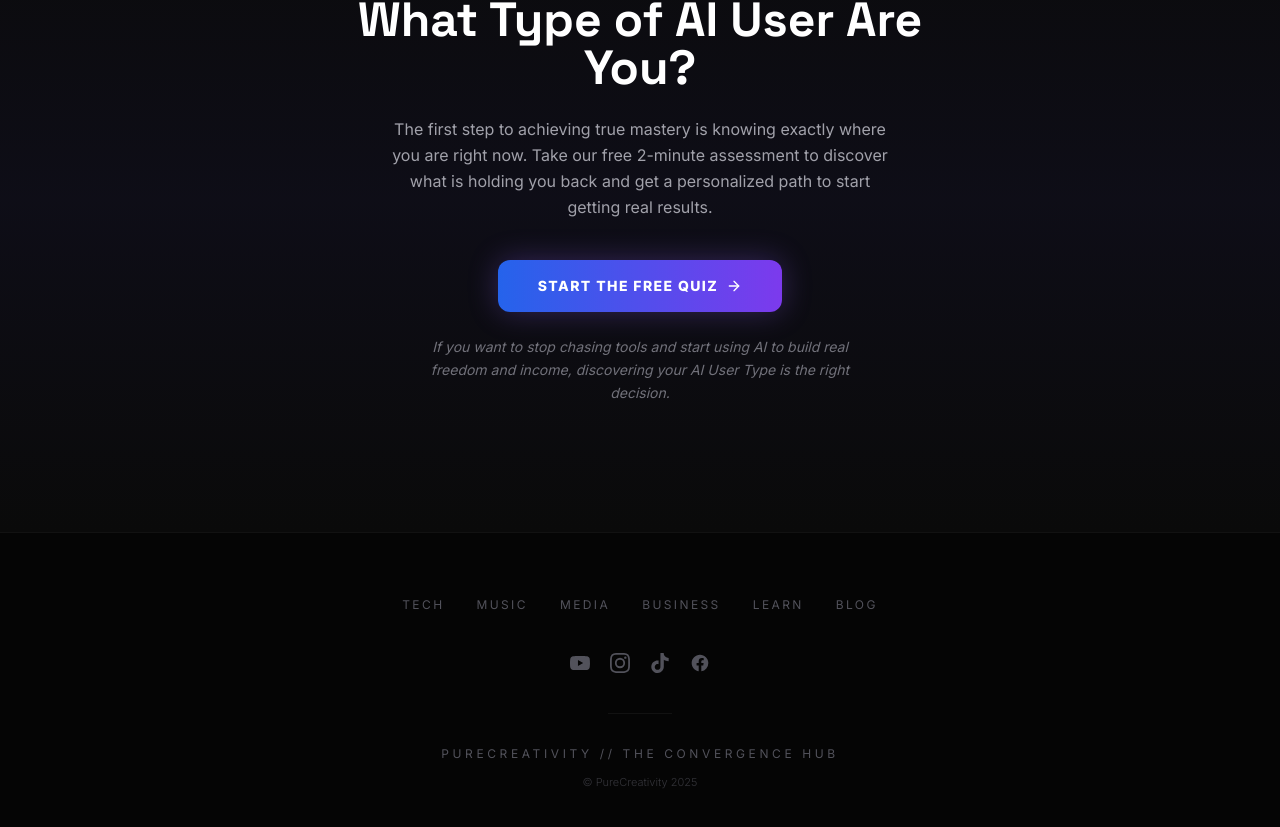
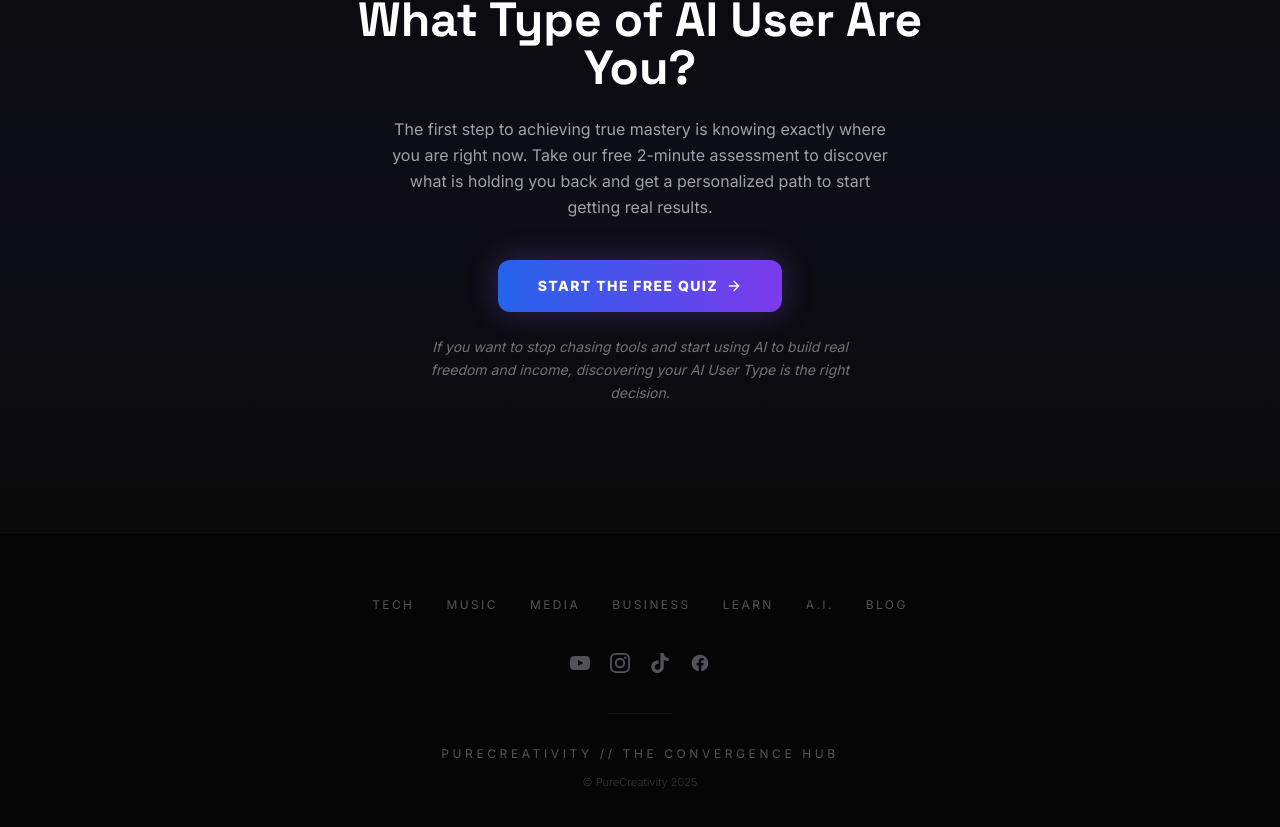
Before and after one commit to purecreativitypro/purecreativitypro-website, a React (Vite) app: page /ai-advantage in a window 1280 px wide. Shown: the part 2100-2927 px from the top of the page. Built offline with nearby package versions, Linux system fonts and the light colour scheme.

Commit message:
Add A.I. nav link to Home page and Footer

```diff
--- a/components/Footer.tsx
+++ b/components/Footer.tsx
@@ -98,6 +98,7 @@ const navLinks = [
   { to: '/media', label: 'Media' },
   { to: '/business', label: 'Business' },
   { to: '/learn', label: 'Learn' },
+  { to: '/ai-advantage', label: 'A.I.' },
   { to: '/blog', label: 'Blog' },
 ];
 
--- a/pages/Home.tsx
+++ b/pages/Home.tsx
@@ -87,7 +87,14 @@ const Home: React.FC = () => {
     departmentRef.current?.scrollIntoView({ behavior: 'smooth' });
   };
 
-  const navLinks = ['tech', 'music', 'media', 'business', 'learn'];
+  const navLinks = [
+    { label: 'tech', path: '/tech', dept: 'tech' },
+    { label: 'music', path: '/music', dept: 'music' },
+    { label: 'media', path: '/media', dept: 'media' },
+    { label: 'business', path: '/business', dept: 'business' },
+    { label: 'learn', path: '/learn', dept: 'learn' },
+    { label: 'A.I.', path: '/ai-advantage', dept: 'ai' },
+  ];
 
   // Calculate 3D Tilt for Hero based on mouse position
   // We reduce the multiplier to make it more subtle but keeping the interactive feel
@@ -230,10 +237,10 @@ const Home: React.FC = () => {
 
                     {/* Desktop Nav Links */}
                     <div className="hidden md:flex items-center gap-12">
-                       {navLinks.map((dept) => (
+                       {navLinks.map(({ label, path, dept }) => (
                           <Link
                             key={dept}
-                            to={`/${dept}`}
+                            to={path}
                             className="group relative py-2"
                           >
                              <span className={`text-[11px] font-bold uppercase tracking-[0.3em] text-zinc-300 transition-all duration-300
@@ -244,8 +251,9 @@ const Home: React.FC = () => {
                                 ${dept === 'media' ? 'group-hover:drop-shadow-[0_0_8px_rgba(251,146,60,0.8)]' : ''}
                                 ${dept === 'business' ? 'group-hover:drop-shadow-[0_0_8px_rgba(52,211,153,0.8)]' : ''}
                                 ${dept === 'learn' ? 'group-hover:drop-shadow-[0_0_8px_rgba(251,191,36,0.8)]' : ''}
+                                ${dept === 'ai' ? 'group-hover:drop-shadow-[0_0_8px_rgba(139,92,246,0.8)]' : ''}
                              `}>
-                               {dept}
+                               {label}
                              </span>
                              <span className={`absolute -bottom-1 left-0 w-full h-[1px] scale-x-0 group-hover:scale-x-100 transition-transform duration-300 origin-right group-hover:origin-left
                                 ${dept === 'tech' ? 'bg-cyan-400 shadow-[0_0_10px_rgba(34,211,238,1)]' : ''}
@@ -253,6 +261,7 @@ const Home: React.FC = () => {
                                 ${dept === 'media' ? 'bg-orange-400 shadow-[0_0_10px_rgba(251,146,60,1)]' : ''}
                                 ${dept === 'business' ? 'bg-emerald-400 shadow-[0_0_10px_rgba(52,211,153,1)]' : ''}
                                 ${dept === 'learn' ? 'bg-amber-400 shadow-[0_0_10px_rgba(251,191,36,1)]' : ''}
+                                ${dept === 'ai' ? 'bg-violet-400 shadow-[0_0_10px_rgba(139,92,246,1)]' : ''}
                              `}></span>
                           </Link>
                        ))}
@@ -284,14 +293,14 @@ const Home: React.FC = () => {
              </button>
 
              <div className="flex flex-col gap-10 text-center">
-                {navLinks.map((dept) => (
+                {navLinks.map(({ label, path, dept }) => (
                   <Link
                     key={dept}
-                    to={`/${dept}`}
+                    to={path}
                     onClick={() => setIsMenuOpen(false)}
                     className="text-4xl font-afro font-bold uppercase tracking-tight text-zinc-400 hover:text-white transition-all duration-500 hover:scale-110"
                   >
-                    {dept}
+                    {label}
                   </Link>
                 ))}
              </div>
```
